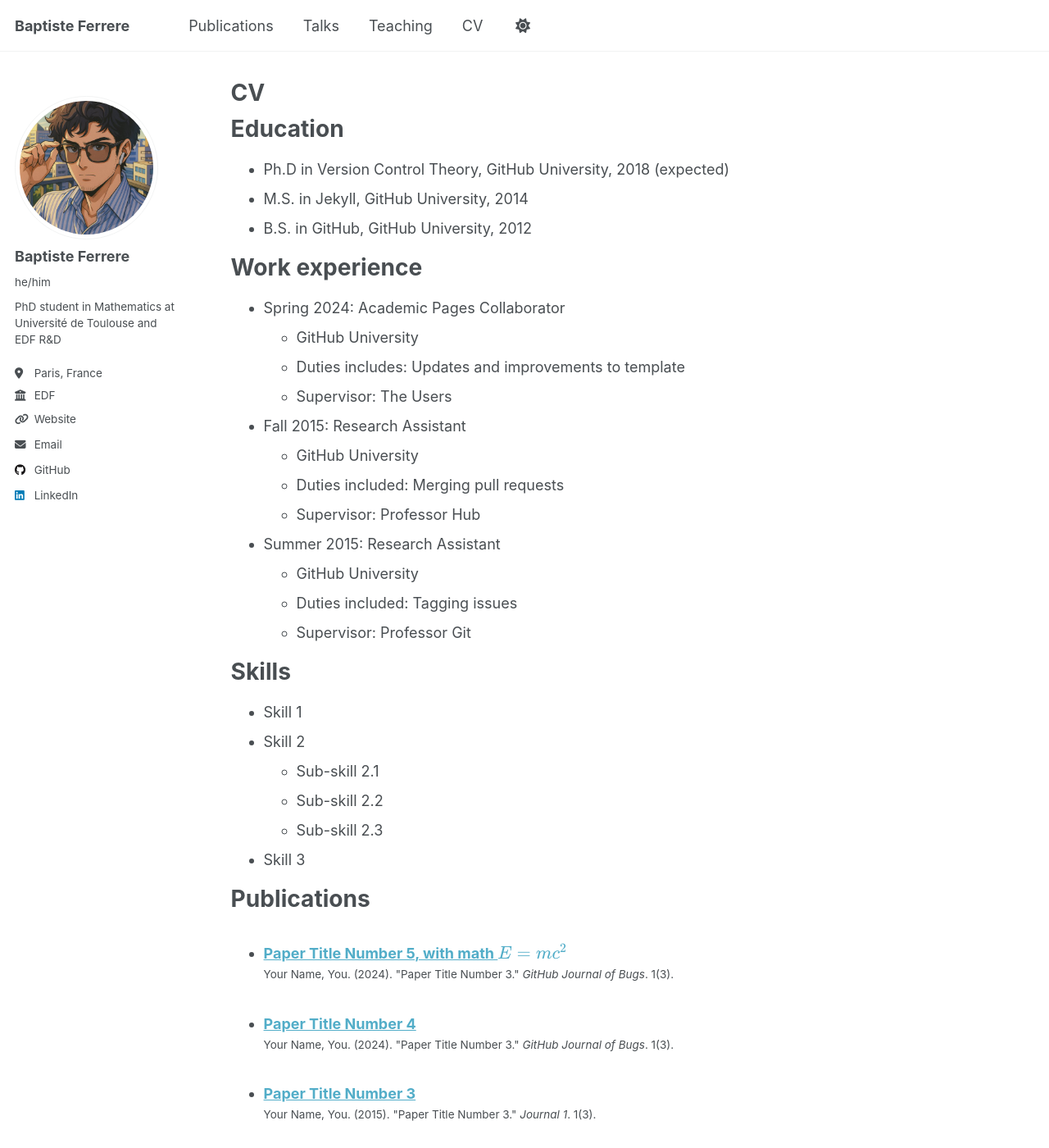
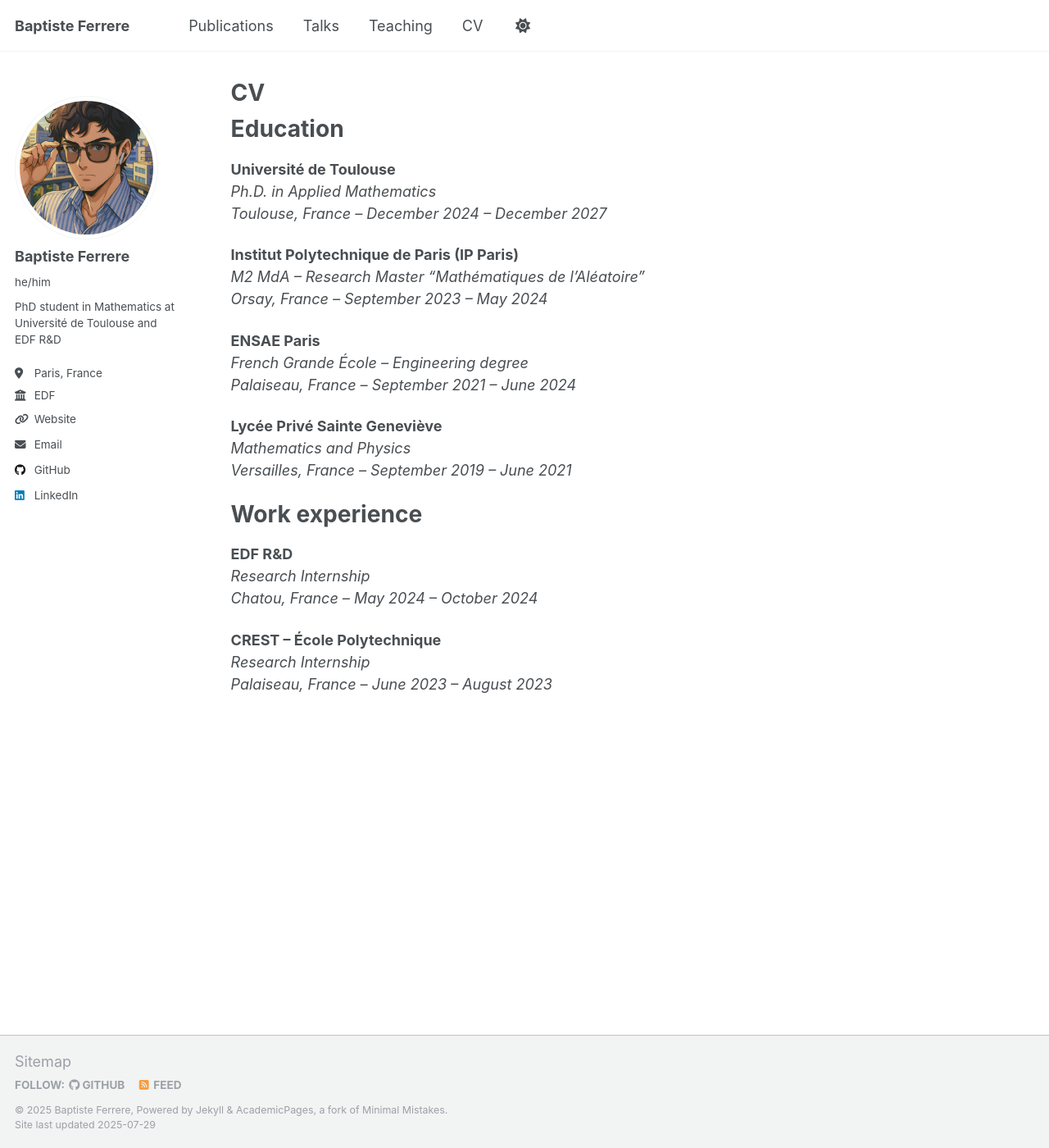
Before and after one commit to BapFr/bapfr.github.io, a Jekyll site: the page built from _pages/cv.md, in a window 1280 px wide and 1400 px high. Shown: the whole window at 82% size. Built offline with Jekyll 4.4.1, drawn with Linux system fonts in a browser that asks for light colours; a script that is not in the unit is left out; some of the changed text lies outside the part shown.

Commit message:
Update cv.md

```diff
--- a/_pages/cv.md
+++ b/_pages/cv.md
@@ -11,54 +11,28 @@ redirect_from:
 
 Education
 ======
-* Ph.D in Version Control Theory, GitHub University, 2018 (expected)
-* M.S. in Jekyll, GitHub University, 2014
-* B.S. in GitHub, GitHub University, 2012
+**Université de Toulouse**
+*Ph.D. in Applied Mathematics*
+*Toulouse, France – December 2024 – December 2027*
+
+**Institut Polytechnique de Paris (IP Paris)**
+*M2 MdA – Research Master "Mathématiques de l'Aléatoire"*
+*Orsay, France – September 2023 – May 2024*
+
+**ENSAE Paris**
+*French Grande École – Engineering degree*
+*Palaiseau, France – September 2021 – June 2024*
+
+**Lycée Privé Sainte Geneviève**
+*Mathematics and Physics*
+*Versailles, France – September 2019 – June 2021*
 
 Work experience
 ======
-* Spring 2024: Academic Pages Collaborator
-  * GitHub University
-  * Duties includes: Updates and improvements to template
-  * Supervisor: The Users
+**EDF R&D**
+*Research Internship*
+*Chatou, France – May 2024 – October 2024*
 
-* Fall 2015: Research Assistant
-  * GitHub University
-  * Duties included: Merging pull requests
-  * Supervisor: Professor Hub
-
-* Summer 2015: Research Assistant
-  * GitHub University
-  * Duties included: Tagging issues
-  * Supervisor: Professor Git
-
-Skills
-======
-* Skill 1
-* Skill 2
-  * Sub-skill 2.1
-  * Sub-skill 2.2
-  * Sub-skill 2.3
-* Skill 3
-
-Publications
-======
-  <ul>{% for post in site.publications reversed %}
-    {% include archive-single-cv.html %}
-  {% endfor %}</ul>
-
-Talks
-======
-  <ul>{% for post in site.talks reversed %}
-    {% include archive-single-talk-cv.html  %}
-  {% endfor %}</ul>
-
-Teaching
-======
-  <ul>{% for post in site.teaching reversed %}
-    {% include archive-single-cv.html %}
-  {% endfor %}</ul>
-
-Service and leadership
-======
-* Currently signed in to 43 different slack teams
+**CREST – École Polytechnique**
+*Research Internship*
+*Palaiseau, France – June 2023 – August 2023*
```
